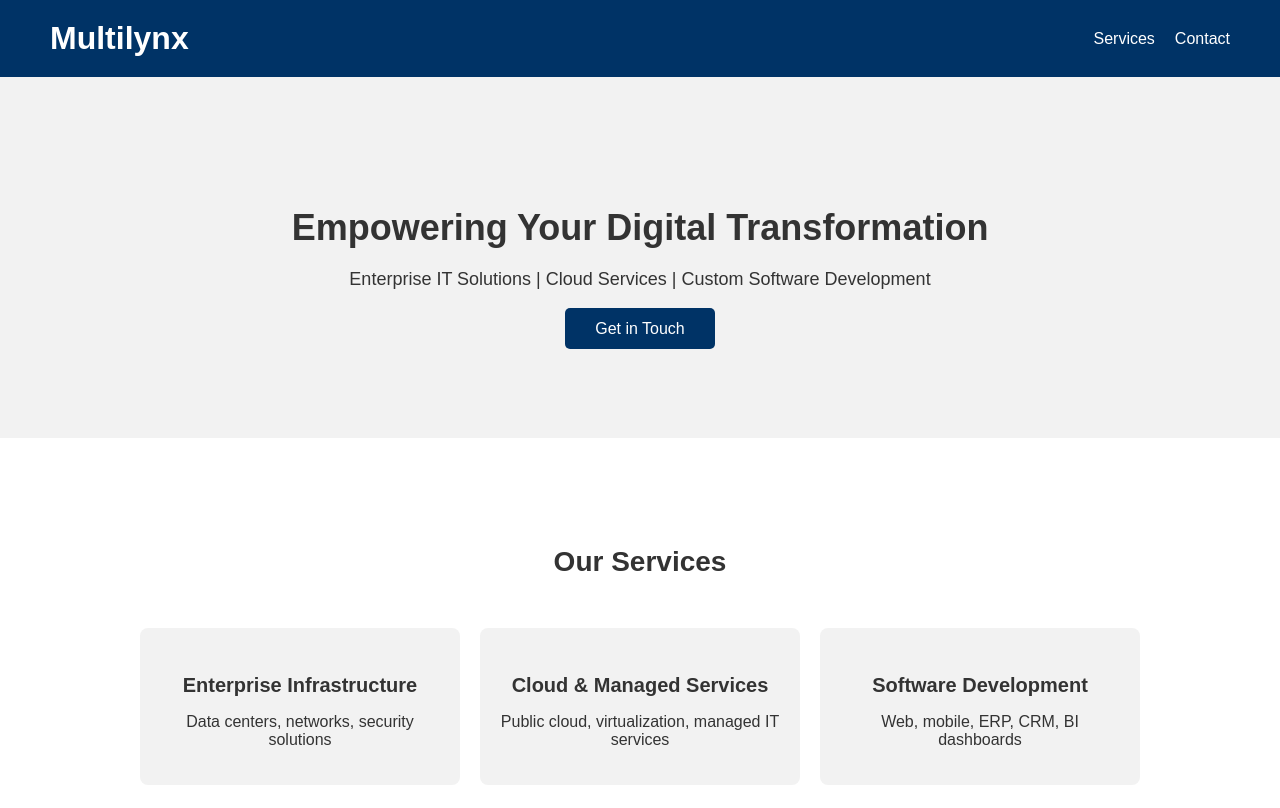
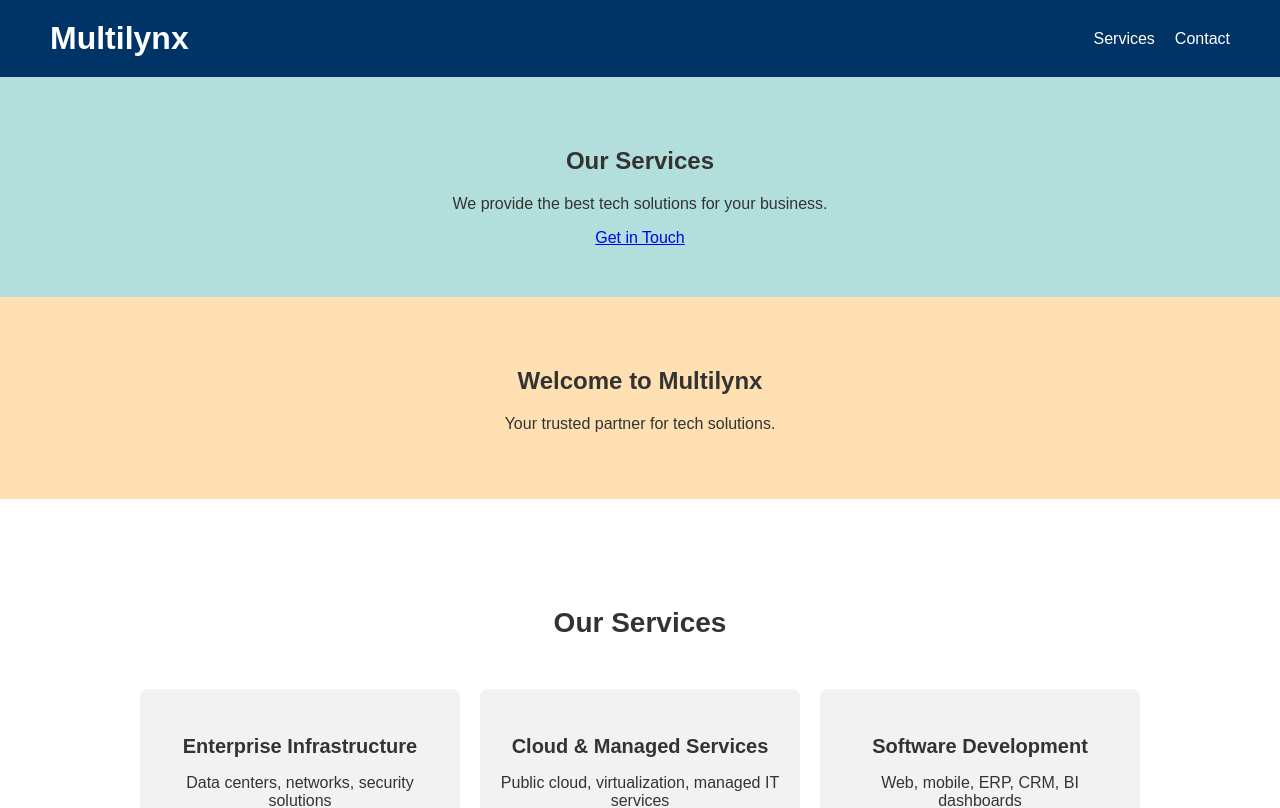
Before and after one commit to abbasaura/mlxweb, a React (Create React App) app: page / in a window 1280 px wide. Shown: the top 808 px of the page. Built offline with nearby package versions, Linux system fonts and the light colour scheme.

Commit message:
Update site

```diff
--- a/package.json
+++ b/package.json
@@ -2,6 +2,7 @@
   "name": "mlxweb",
   "version": "0.1.0",
   "private": true,
+  "homepage": "https://abbasaura.github.io/mlxweb",
   "dependencies": {
     "@testing-library/dom": "^10.4.1",
     "@testing-library/jest-dom": "^6.9.1",
@@ -12,9 +13,14 @@
     "react-scripts": "5.0.1",
     "web-vitals": "^2.1.4"
   },
+  "devDependencies": {
+    "gh-pages": "^6.3.0"
+  },
   "scripts": {
     "start": "react-scripts start",
     "build": "react-scripts build",
+    "predeploy": "npm run build",
+    "deploy": "gh-pages -d build",
     "test": "react-scripts test",
     "eject": "react-scripts eject"
   },
--- a/src/App.js
+++ b/src/App.js
@@ -8,6 +8,7 @@ import "./App.css";
 
 function App() {
   return (
+    <div style={{ backgroundColor: '#e0f7fa', minHeight: '100vh' }}>
       <div className="app">
         <Header />
         <Hero />
@@ -15,6 +16,7 @@ function App() {
         <Contact />
         <Footer />
       </div>
+    </div>
   );
 }
 
--- a/src/components/Hero.jsx
+++ b/src/components/Hero.jsx
@@ -1,13 +1,20 @@
 import React from "react";
 
-const Hero = () => {
+function Hero() {
   return (
-    <section className="hero">
-      <h2>Empowering Your Digital Transformation</h2>
-      <p>Enterprise IT Solutions | Cloud Services | Custom Software Development</p>
-      <a href="#contact">Get in Touch</a>
-    </section>
+    <>
+      <section style={{ padding: '50px', backgroundColor: '#b2dfdb', textAlign: 'center' }}>
+        <h1>Our Services</h1>
+        <p>We provide the best tech solutions for your business.</p>
+        <a href="#contact">Get in Touch</a>
+      </section>
+
+      <section style={{ padding: '50px', backgroundColor: '#ffe0b2', textAlign: 'center' }}>
+        <h1>Welcome to Multilynx</h1>
+        <p>Your trusted partner for tech solutions.</p>
+      </section>
+    </>
   );
-};
+}
 
 export default Hero;
```
Also changed, not shown: 1 other file (tests, documents, lock files or other folders). Lines whose indentation alone changed are shown as unchanged.
